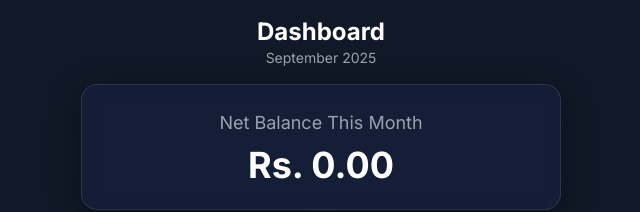
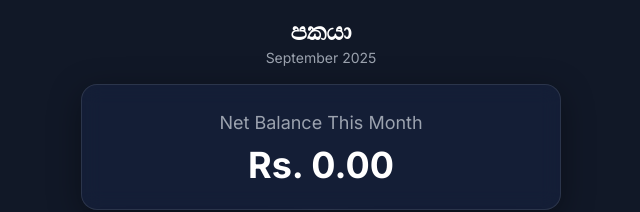
Before and after one commit to Buddhik1234/Salary-App, a plain HTML site: page index.html in a window 1280 px wide. Shown: the top 212 px of the page, without its empty margins (319-959 px from the left). Drawn offline with nearby package versions, Linux system fonts and the light colour scheme.

Commit message:
Update index.html

```diff
--- a/index.html
+++ b/index.html
@@ -110,7 +110,7 @@
 
     <div id="app" class="max-w-lg mx-auto pb-24">
         <header class="p-4 text-center">
-            <h1 class="text-2xl font-bold text-white" id="header-title">Dashboard</h1>
+            <h1 class="text-2xl font-bold text-white" id="header-title">පකයා</h1>
             <p class="text-sm text-gray-400" id="current-month-display"></p>
         </header>
 
@@ -883,4 +883,5 @@
 </script>
 
 </body>
+
 </html>
```
